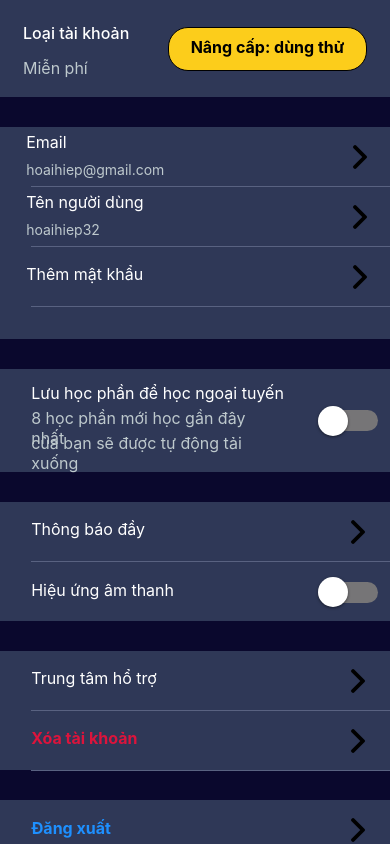
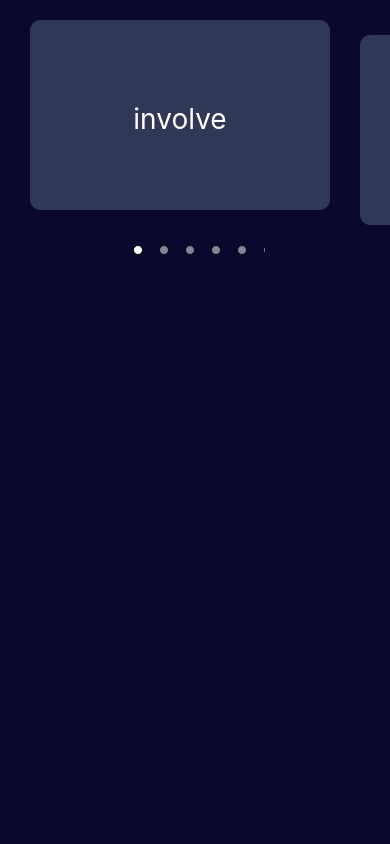
Before and after one commit to HacMuHai/Quizlet, a React Native app: screen /HocPhan in a window 390 px wide. Built offline with nearby package versions, Linux system fonts and the light colour scheme.

Commit message:
hoan thanh trang CaiDat

```diff
--- a/App.js
+++ b/App.js
@@ -6,6 +6,7 @@ import { createNativeStackNavigator } from '@react-navigation/native-stack';
 import DangNhap from './components/layouts/DangNhap';
 import DangKy from './components/layouts/DangKy';
 import CaiDat from './components/layouts/CaiDat';
+import HocPhan from './components/layouts/HocPhan';
 
 
 
@@ -20,6 +21,7 @@ export default function App() {
           <Stack.Screen name="DangNhap" component={DangNhap} options={{ headerShown: false }} />
           <Stack.Screen name="DangKy" component={DangKy} options={{ headerShown: false }} />
           <Stack.Screen name="CaiDat" component={CaiDat} options={{ headerShown: false }} />
+          <Stack.Screen name="HocPhan" component={HocPhan} options={{ headerShown: false }} />
         </Stack.Navigator>
       </NavigationContainer>
     </View>
--- /dev/null
+++ b/components/layouts/HocPhan.js
@@ -0,0 +1,172 @@
+import { StyleSheet, Text, View, Image, TextInput, TouchableOpacity, Pressable, FlatList } from 'react-native';
+import { useState, useRef } from 'react';
+
+
+
+
+const data = [
+    {
+        id: 1,
+        vocabulary: "involve"
+    },
+    {
+        id: 2,
+        vocabulary: "Start"
+    },
+    {
+        id: 3,
+        vocabulary: "Go"
+    },
+    {
+        id: 4,
+        vocabulary: "Reject"
+    },
+    {
+        id: 5,
+        vocabulary: "Inject"
+    },
+    {
+        id: 6,
+        vocabulary: "Back"
+    },
+    {
+        id: 7,
+        vocabulary: "School"
+    },
+    {
+        id: 8,
+        vocabulary: "Home"
+    },
+    {
+        id: 9,
+        vocabulary: "Stadium"
+    },
+    {
+        id: 10,
+        vocabulary: "Football"
+    },
+    {
+        id: 11,
+        vocabulary: "Voleyball"
+    },
+    {
+        id: 12,
+        vocabulary: "Basketball"
+    },
+    {
+        id: 13,
+        vocabulary: "Board"
+    },
+]
+
+const SCREEN_WIDTH = 300;
+const DOT_PAGE_SIZE = 7;
+
+export default function HocPhan() {
+    const renderItemOfVocalbulary = ({ item, index }) => (
+        <View style={[styles.viewOfFlatlist, { marginTop: index === 0 ? 20 : 35 }]}>
+            <Text style={styles.textOfFlatlist}>{item.vocabulary}</Text>
+        </View>
+    )
+    const renderItemOfDot = ({ item, index }) => (
+        <View style={{ flexDirection: 'row', height: 15 }}>
+            <View style={[styles.dot, { opacity: currentPage === index ? 1 : 0.5 }]} key={item.id} />
+        </View>
+    )
+
+
+    // handle scroll flatlist
+
+
+    const flatlistRef = useRef();
+    const [currentPage, setCurrentPage] = useState(0);
+
+
+
+
+    const handleScroll = (event) => {
+        const offset = event.nativeEvent.contentOffset.x;
+        const currentIndex = Math.floor(offset / SCREEN_WIDTH);
+        setCurrentPage(currentIndex);
+
+        if (currentIndex >= DOT_PAGE_SIZE - 1 && flatlistRef.current) {
+            const newPage = currentIndex + 1;
+            flatlistRef.current.scrollToIndex({ index: newPage });
+        }
+    };
+
+
+
+
+
+
+    return (
+        <View style={styles.container}>
+            <View>
+                <FlatList
+                    data={data}
+                    renderItem={renderItemOfVocalbulary}
+                    keyExtractor={item => item.id.toString()}
+                    horizontal={true}
+                    showsHorizontalScrollIndicator={true}
+                    pagingEnabled
+                    onMomentumScrollEnd={e => {
+                        const offset = e.nativeEvent.contentOffset.x;
+                        const currentPage = Math.floor(offset / SCREEN_WIDTH);
+                        // setCurrentPage(currentPage);
+                        setCurrentPage(currentIndex);
+                    }}
+                    onScroll={handleScroll}
+                />
+            </View>
+            <View style={{ width: '100%', marginTop: 20, justifyContent: 'center', alignItems: 'center' }}>
+                <FlatList
+                    data={data}
+                    renderItem={renderItemOfDot}
+                    keyExtractor={item => item.id.toString()}
+                    horizontal={true}
+                    pagingEnabled
+                    showsHorizontalScrollIndicator={false}
+                    contentContainerStyle={{ width: Math.min(data.length * 20, 7 * 20) }}
+                />
+            </View>
+
+        </View>
+    );
+}
+
+const styles = StyleSheet.create({
+    container: {
+        flex: 1,
+        backgroundColor: '#0A082D',
+    },
+    viewOfFlatlist: {
+        width: 300,
+        height: 190,
+        borderWidth: 1,
+        borderColor: '#2F3856',
+        borderRadius: 10,
+        backgroundColor: '#2F3856',
+        justifyContent: 'center',
+        alignItems: 'center',
+        marginLeft: 30,
+        // marginTop: 10
+    },
+    textOfFlatlist: {
+        width: 107,
+        height: 26,
+        fontSize: 28,
+        fontWeight: 400,
+        color: '#FFFFFF',
+        textAlign: 'center'
+
+    },
+    dot: {
+        height: 10,
+        width: 10,
+        borderRadius: 5,
+        borderWidth: 1,
+        backgroundColor: '#FFFFFF',
+        marginHorizontal: 8,
+    }
+});
```
